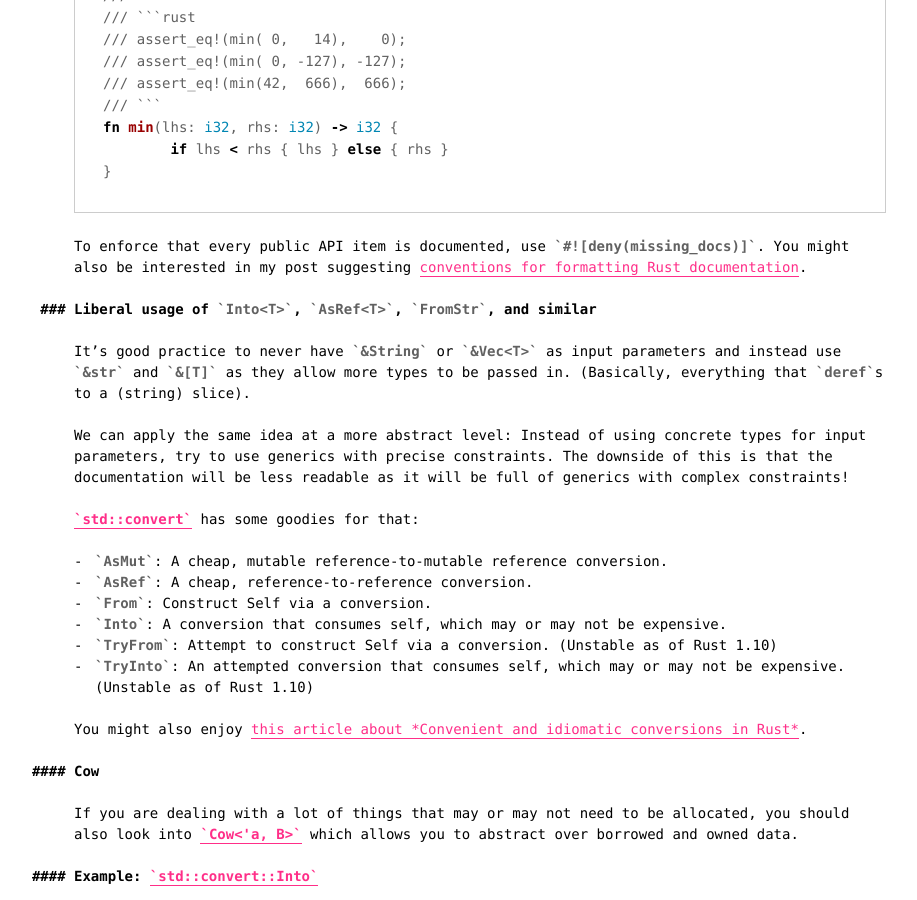
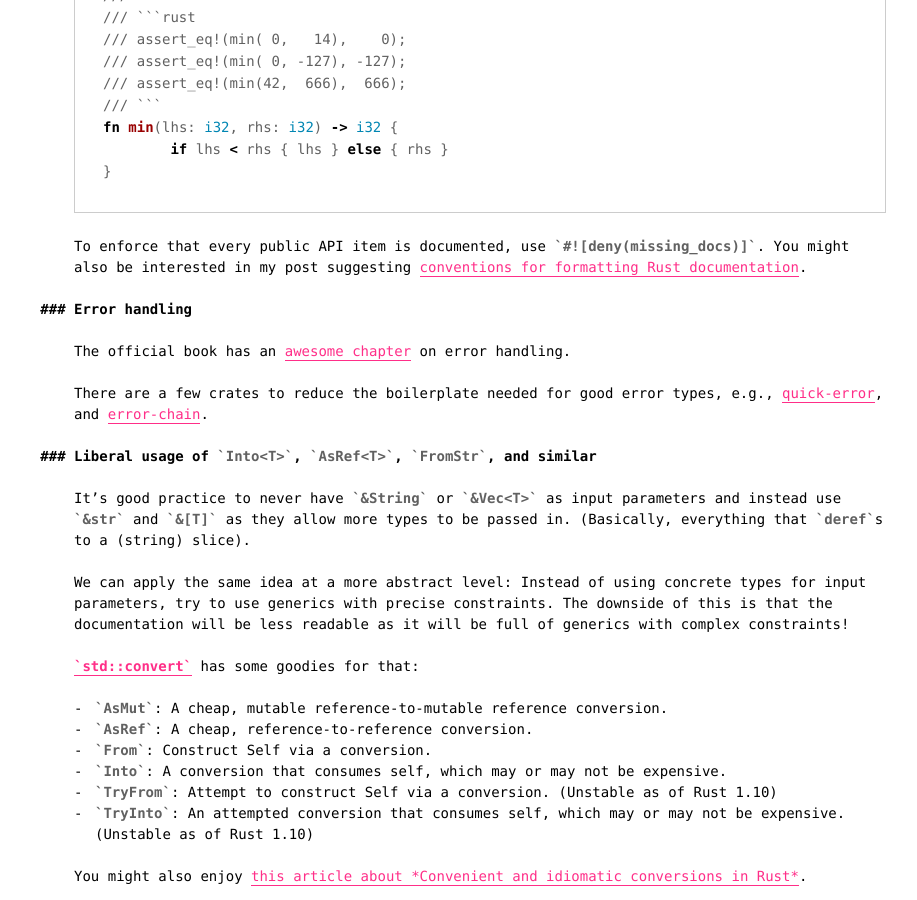
Before and after one commit to killercup/scribbles, a Jekyll site: the page built from _posts/2016-07-21-elegant-apis-in-rust.md, in a window 1280 px wide and 900 px high, scrolled down 1121 px. Shown: the whole window, without its empty margins (160-1077 px from the left). Built offline with Jekyll 4.4.1, drawn with Linux system fonts in a browser that asks for light colours; some of the changed text lies outside the part shown.

Commit message:
Move error handling section up a bit

````diff
--- a/_posts/2016-07-21-elegant-apis-in-rust.md
+++ b/_posts/2016-07-21-elegant-apis-in-rust.md
@@ -45,6 +45,12 @@ fn min(lhs: i32, rhs: i32) -> i32 {
 ```
 
 To enforce that every public API item is documented, use `#![deny(missing_docs)]`. You might also be interested in my post suggesting [conventions for formatting Rust documentation]({% post_url 2016-08-17-machine-readable-inline-markdown-code-cocumentation %}).
+
+### Error handling
+
+The official book has an [awesome chapter](https://doc.rust-lang.org/book/error-handling.html) on error handling.
+
+There are a few crates to reduce the boilerplate needed for good error types, e.g., [quick-error](https://crates.io/crates/quick-error), and [error-chain](https://crates.io/crates/error-chain).
 
 ### Liberal usage of `Into<T>`, `AsRef<T>`, `FromStr`, and similar
 
````
Also changed, not shown: other parts of _posts/2016-07-21-elegant-apis-in-rust.md (+0 -6 lines).
